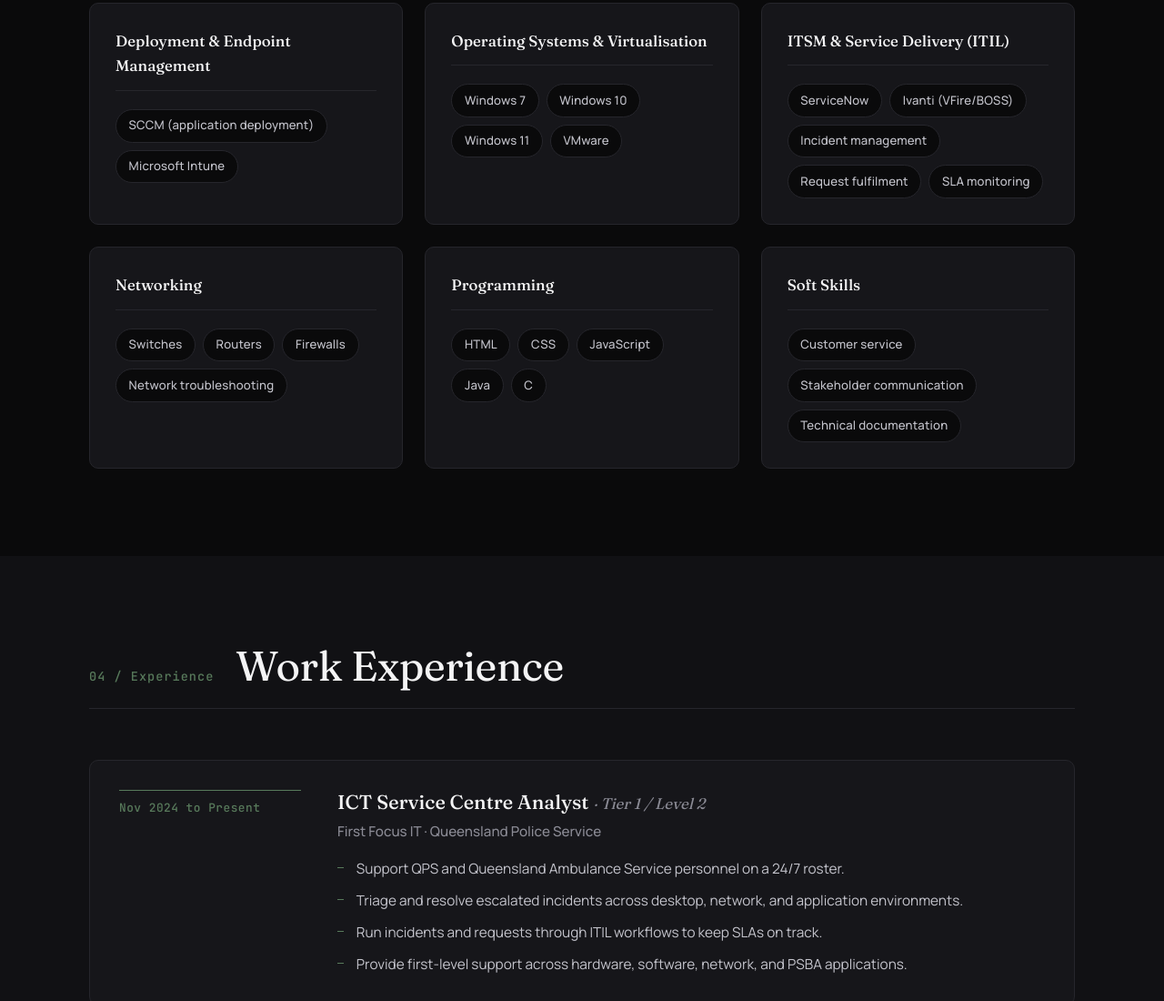
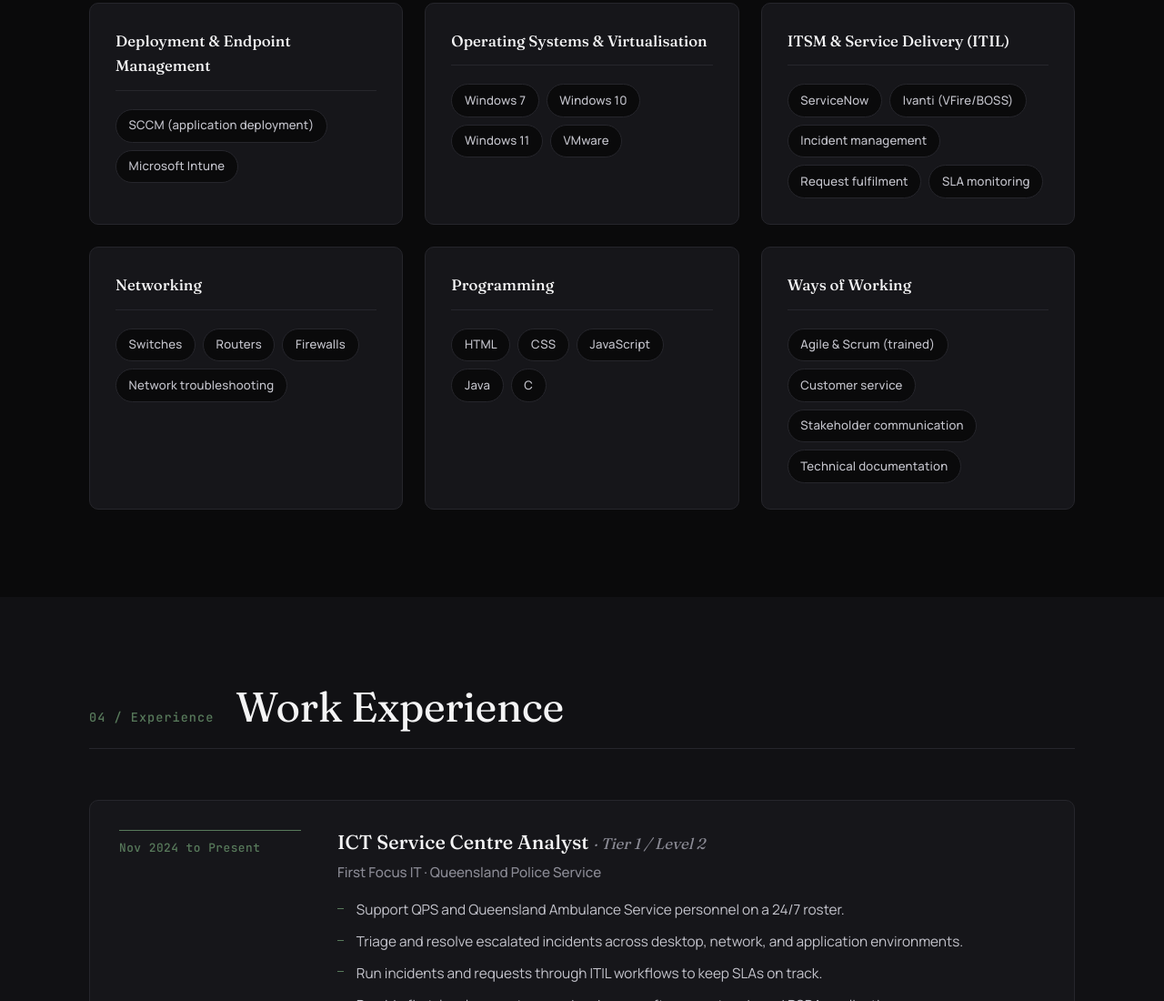
Before and after one commit to Snehachandanareddy/Snehachandanareddy.github.io, a plain HTML site: page index.html in a window 1280 px wide. Shown: the part 3915-5015 px from the top of the page at 91% size. Drawn offline with Linux system fonts and the light colour scheme.

Commit message:
Add files via upload

```diff
--- a/index.html
+++ b/index.html
@@ -268,9 +268,9 @@
         </div>
 
         <div class="skill-card">
-          <h3>Soft Skills</h3>
+          <h3>Ways of Working</h3>
           <ul class="chips">
-            <li>Customer service</li><li>Stakeholder communication</li><li>Technical documentation</li>
+            <li>Agile &amp; Scrum (trained)</li><li>Customer service</li><li>Stakeholder communication</li><li>Technical documentation</li>
           </ul>
         </div>
       </div>
```
Also changed, not shown: 1 other file.
